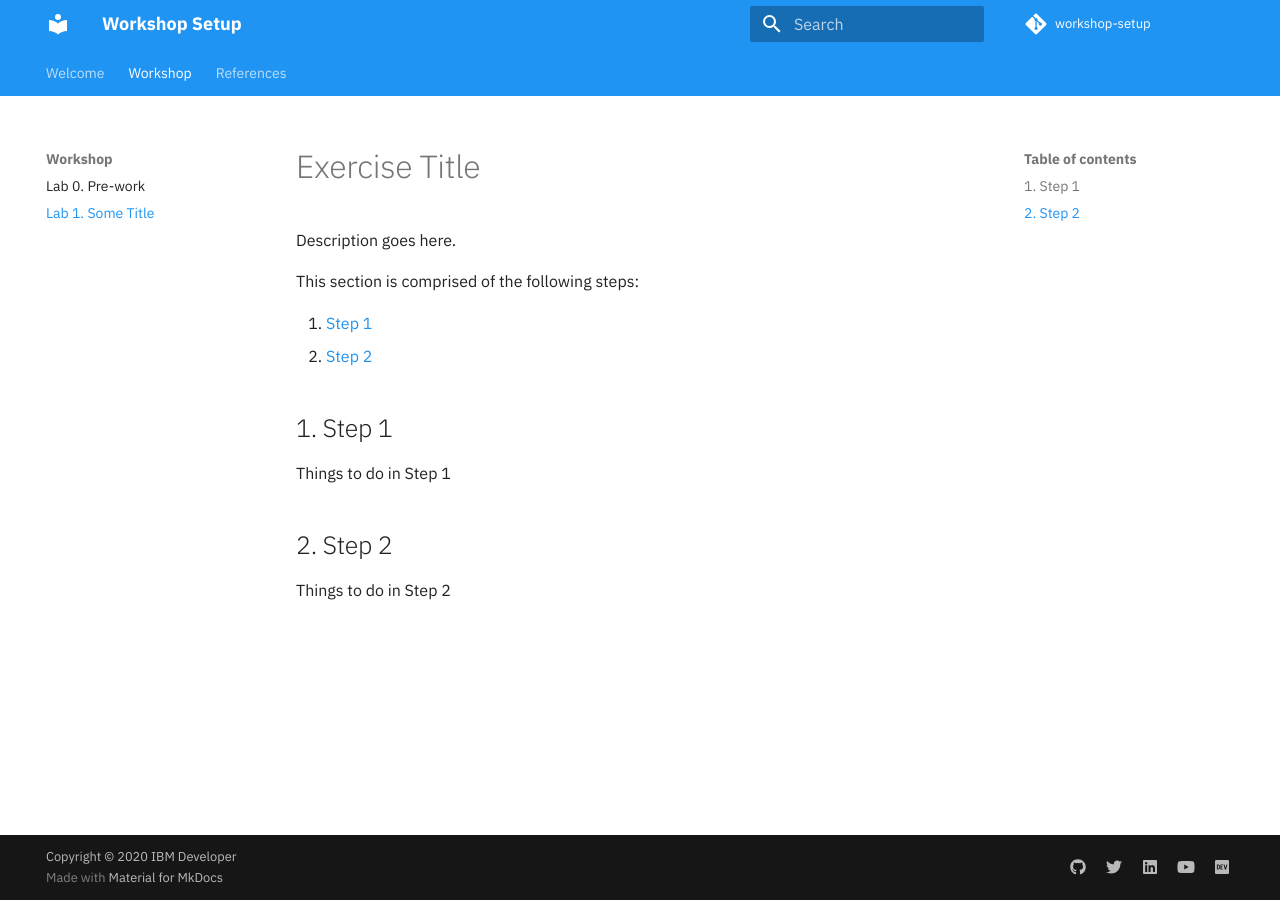
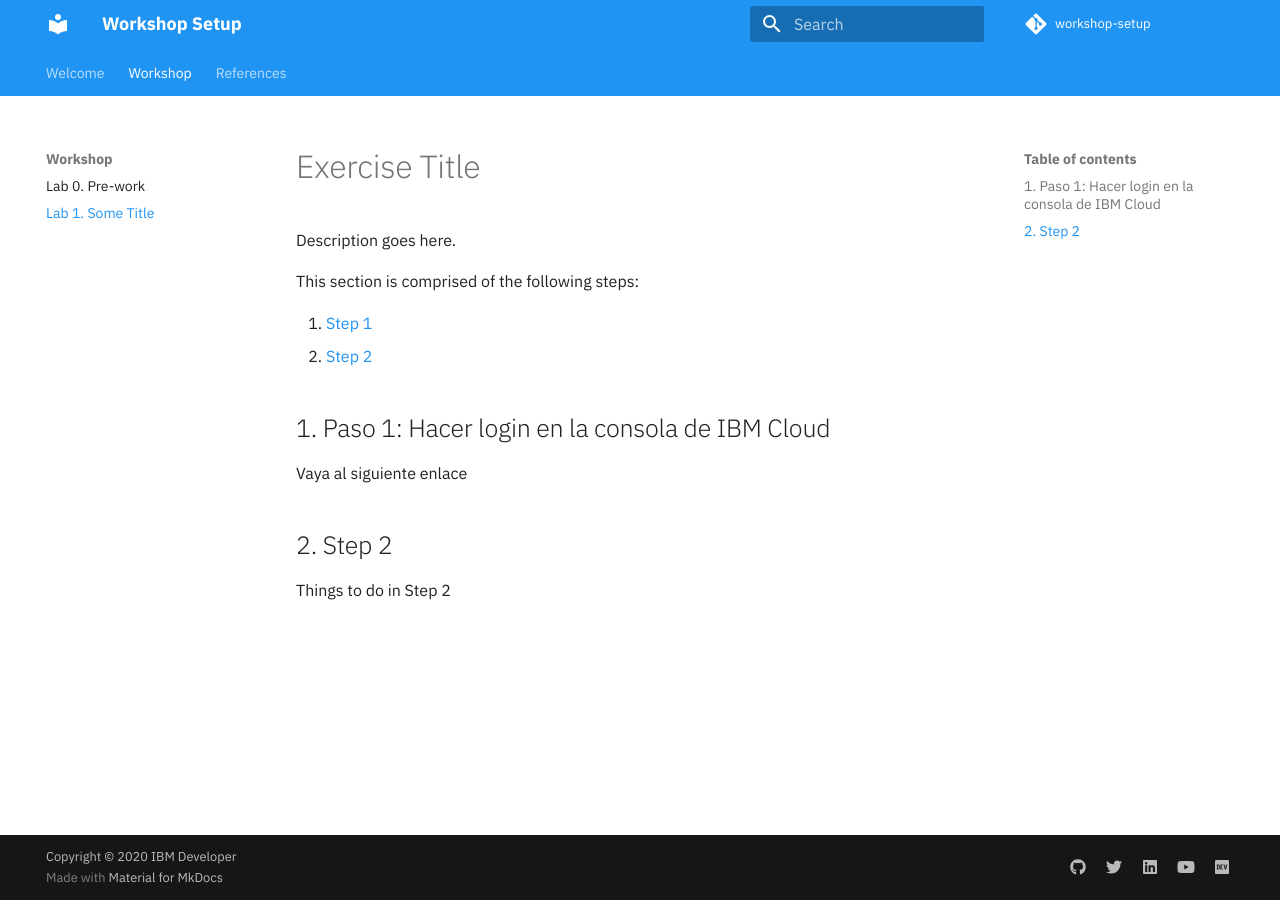
Before and after one commit to IBM/maquina-vending, an MkDocs documentation site: the page built from docs/lab-1/README.md, in a window 1280 px wide. Built offline with MkDocs 1.6.1 and Material for MkDocs 9.7.7, drawn with Linux system fonts in a browser that asks for light colours; comment, search, counter and statistics services are not loaded.

Commit message:
Commit prueba

```diff
--- a/docs/lab-1/README.md
+++ b/docs/lab-1/README.md
@@ -7,9 +7,9 @@ This section is comprised of the following steps:
 1. [Step 1](#1-step-1)
 1. [Step 2](#2-step-2)
 
-## 1. Step 1
+## 1. Paso 1: Hacer login en la consola de IBM Cloud
 
-Things to do in Step 1
+Vaya al siguiente  enlace
 
 ## 2. Step 2
 
```
